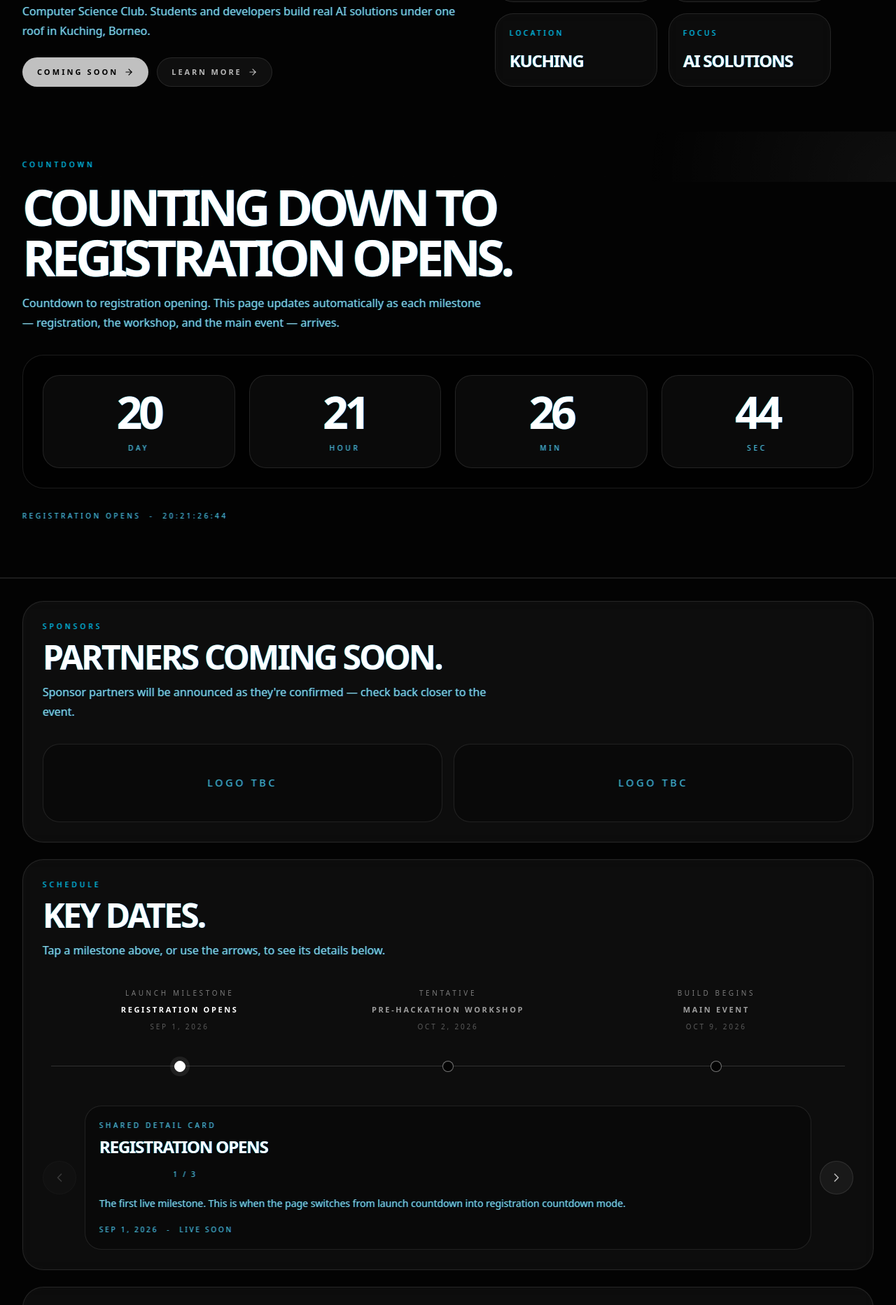
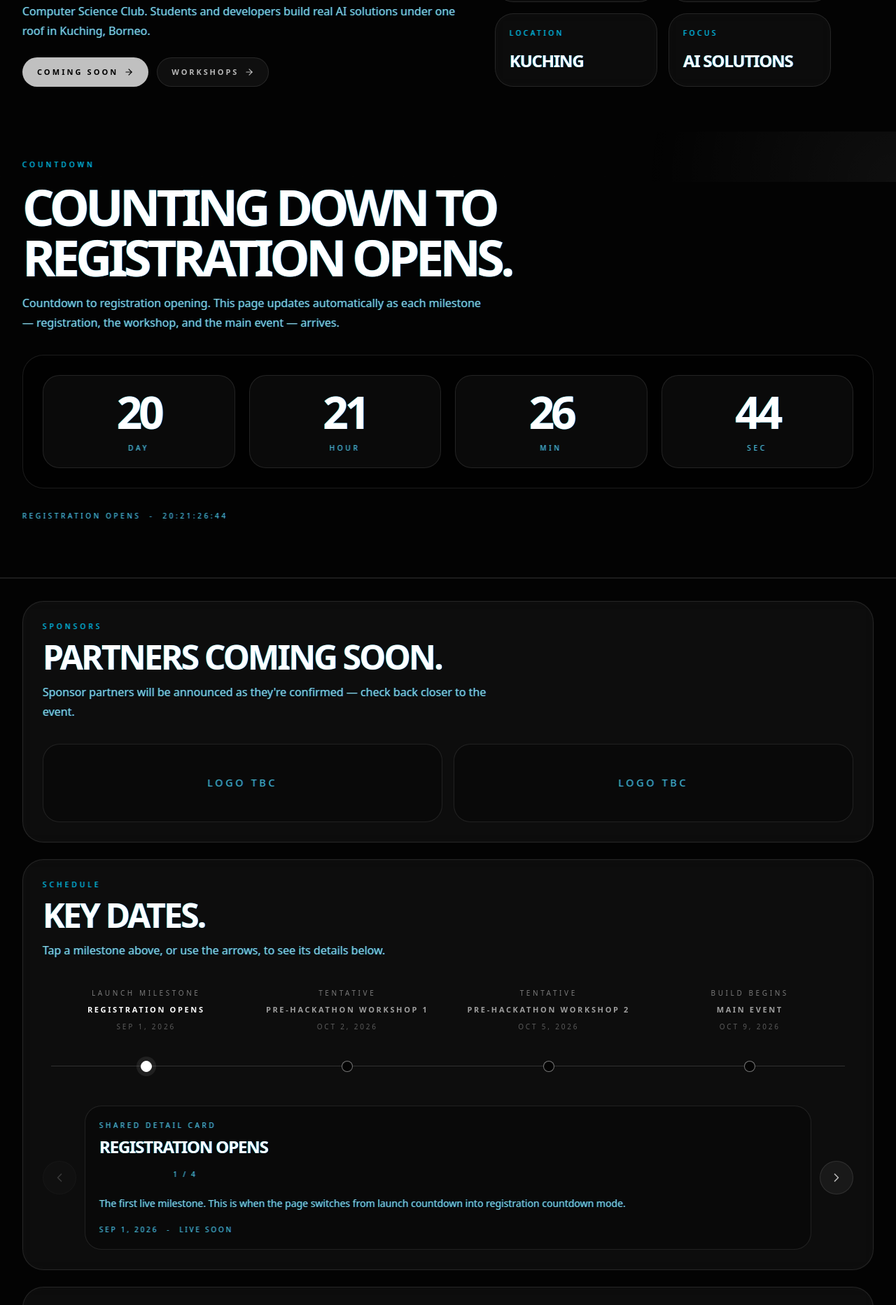
Before and after one commit to aihackerdorm-sarawak/aihackadorm-sarawak-web, a Next.js app: page / in a window 1280 px wide. Shown: the part 540-2405 px from the top of the page at 70% size. Built offline with nearby package versions, Linux system fonts and the light colour scheme.

Commit message:
Learm more butting changed to workshops, and workshop in timeline added button.
The buttons hyperlinks in the timeline are currently empty.

```diff
--- a/components/HackathonLandingPage.tsx
+++ b/components/HackathonLandingPage.tsx
@@ -33,6 +33,9 @@ type ScheduleItem = {
   copy: string;
   badge?: string;
   status?: string;
+  /** Where the milestone's register CTA points. Placeholder until the
+      workshop registration pages are live. */
+  registerHref?: string;
 };
 
 type CountdownValues = {
@@ -55,13 +58,27 @@ const scheduleItems: ScheduleItem[] = [
   },
   {
     id: "workshop",
-    label: "Pre-Hackathon Workshop",
+    label: "Pre-Hackathon Workshop 1",
     date: "Oct 2, 2026",
     hint: "Tentative",
-    title: "Pre-hackathon workshop",
+    title: "Pre-hackathon workshop 1",
     copy:
       "A tentative warm-up session to help teams prepare, meet mentors, and calibrate ideas before the main build window.",
     badge: "Tentative",
+    // Placeholder — point to the live workshop registration page when it exists.
+    registerHref: "/register?form=workshop",
+  },
+  {
+    id: "workshop-2",
+    label: "Pre-Hackathon Workshop 2",
+    date: "Oct 5, 2026",
+    hint: "Tentative",
+    title: "Pre-hackathon workshop 2",
+    copy:
+      "A second warm-up session to go deeper on the tools and techniques teams will use during the main build window.",
+    badge: "Tentative",
+    // Placeholder — point to the live workshop registration page when it exists.
+    registerHref: "/register?form=workshop",
   },
   {
     id: "main-event",
@@ -74,6 +91,11 @@ const scheduleItems: ScheduleItem[] = [
     status: "3-day event",
   },
 ];
+
+// Id of the first workshop milestone — the hero "Workshops" button focuses
+// this point on the timeline when clicked.
+const FIRST_WORKSHOP_ID =
+  scheduleItems.find((item) => item.id.startsWith("workshop"))?.id ?? "workshop";
 
 const benefitCards = ["To Be Announced", "To Be Announced", "To Be Announced"];
 
@@ -548,9 +570,14 @@ function CountdownSection({ stage, values }: { stage: CountdownStage; values: Co
   );
 }
 
-function HeroSection({ stage }: { stage: CountdownStage }) {
+function HeroSection({
+  stage,
+  onWorkshopsClick,
+}: {
+  stage: CountdownStage;
+  onWorkshopsClick: () => void;
+}) {
   const reducedMotion = useReducedMotion() ?? true;
-  const navigate = useScrollToId();
   const { graphicsEnabled } = useGraphicsMode();
   const { ref, isInView } = useSectionObserver<HTMLElement>();
 
@@ -616,10 +643,10 @@ function HeroSection({ stage }: { stage: CountdownStage }) {
             <RegistrationCta stage={stage} />
             <button
               type="button"
-              onClick={() => navigate("schedule")}
+              onClick={onWorkshopsClick}
               className="inline-flex items-center gap-2 rounded-full border border-white/10 bg-white/5 px-5 py-3 text-[11px] font-semibold uppercase tracking-[0.26em] text-white/70 transition-colors hover:border-white/25 hover:bg-white/10 hover:text-white"
             >
-              Learn More
+              Workshops
               <ArrowRight className="h-3.5 w-3.5" />
             </button>
           </div>
@@ -673,8 +700,13 @@ function SponsorsSection() {
   );
 }
 
-function ScheduleSection() {
-  const [selectedId, setSelectedId] = useState(scheduleItems[0].id);
+function ScheduleSection({
+  selectedId,
+  onSelect,
+}: {
+  selectedId: string;
+  onSelect: (id: string) => void;
+}) {
   const selectedIndex = Math.max(
     0,
     scheduleItems.findIndex((item) => item.id === selectedId)
@@ -685,7 +717,7 @@ function ScheduleSection() {
 
   const goToIndex = (index: number) => {
     const clamped = Math.max(0, Math.min(scheduleItems.length - 1, index));
-    setSelectedId(scheduleItems[clamped].id);
+    onSelect(scheduleItems[clamped].id);
   };
 
   const atStart = selectedIndex === 0;
@@ -719,10 +751,10 @@ function ScheduleSection() {
       >
         <div className="space-y-6">
           <div ref={timelineScrollRef} className="overflow-x-auto pb-4">
-            <div className="relative min-w-[620px] px-3 pt-2">
+            <div className="relative min-w-[800px] px-3 pt-2">
               {/* Connecting line sits on the dot row at the bottom, clear of the text above. */}
               <div className="pointer-events-none absolute inset-x-3 bottom-4 h-px bg-white/15" />
-              <div className="grid grid-cols-3 gap-4">
+              <div className="grid grid-cols-4 gap-4">
                 {scheduleItems.map((item, index) => {
                   const active = item.id === selectedId;
 
@@ -733,7 +765,7 @@ function ScheduleSection() {
                         milestoneRefs.current[index] = el;
                       }}
                       type="button"
-                      onClick={() => setSelectedId(item.id)}
+                      onClick={() => onSelect(item.id)}
                       aria-pressed={active}
                       className="relative flex min-h-32 flex-col items-center gap-3 text-center"
                     >
@@ -800,6 +832,15 @@ function ScheduleSection() {
                 </span>
               </div>
               <p className="mt-4 max-w-3xl text-sm leading-7 text-white/55">{selected.copy}</p>
+              {selected.registerHref ? (
+                <a
+                  href={selected.registerHref}
+                  className="mt-5 inline-flex items-center gap-2 rounded-full border border-white/15 bg-white px-5 py-2.5 text-[11px] font-semibold uppercase tracking-[0.28em] text-black transition-colors hover:bg-cyan-400"
+                >
+                  Register for this workshop
+                  <ArrowRight className="h-3.5 w-3.5" />
+                </a>
+              ) : null}
               <div className="mt-4 flex flex-wrap items-center gap-3 text-[10px] uppercase tracking-[0.28em] text-white/32">
                 <span>{selected.date}</span>
                 <span>-</span>
@@ -1051,7 +1092,13 @@ function PartnerSocialSection() {
   );
 }
 
-function WaveZone() {
+function WaveZone({
+  selectedMilestoneId,
+  onSelectMilestone,
+}: {
+  selectedMilestoneId: string;
+  onSelectMilestone: (id: string) => void;
+}) {
   const { graphicsEnabled } = useGraphicsMode();
   const { ref, isInView } = useSectionObserver<HTMLDivElement>();
 
@@ -1071,7 +1118,7 @@ function WaveZone() {
 
       <div className="relative z-10 mx-auto w-full max-w-7xl space-y-6">
         <SponsorsSection />
-        <ScheduleSection />
+        <ScheduleSection selectedId={selectedMilestoneId} onSelect={onSelectMilestone} />
         <BenefitsSection />
         <FaqSection />
         <CollaboratorsSection />
@@ -1085,6 +1132,12 @@ function WaveZone() {
 function LandingContent() {
   const navigate = useScrollToId();
   const countdown = useCountdownState();
+  const [selectedMilestoneId, setSelectedMilestoneId] = useState(scheduleItems[0].id);
+
+  const handleWorkshopsClick = () => {
+    setSelectedMilestoneId(FIRST_WORKSHOP_ID);
+    navigate("schedule");
+  };
 
   return (
     <main className="relative min-h-screen overflow-x-hidden bg-[#030303] text-white">
@@ -1093,9 +1146,12 @@ function LandingContent() {
 
       <div className="relative z-10">
         <SiteHeader onNavigate={navigate} stage={countdown.stage} />
-        <HeroSection stage={countdown.stage} />
+        <HeroSection stage={countdown.stage} onWorkshopsClick={handleWorkshopsClick} />
         <CountdownSection stage={countdown.stage} values={countdown.values} />
-        <WaveZone />
+        <WaveZone
+          selectedMilestoneId={selectedMilestoneId}
+          onSelectMilestone={setSelectedMilestoneId}
+        />
         <SiteFooter />
       </div>
     </main>
```
